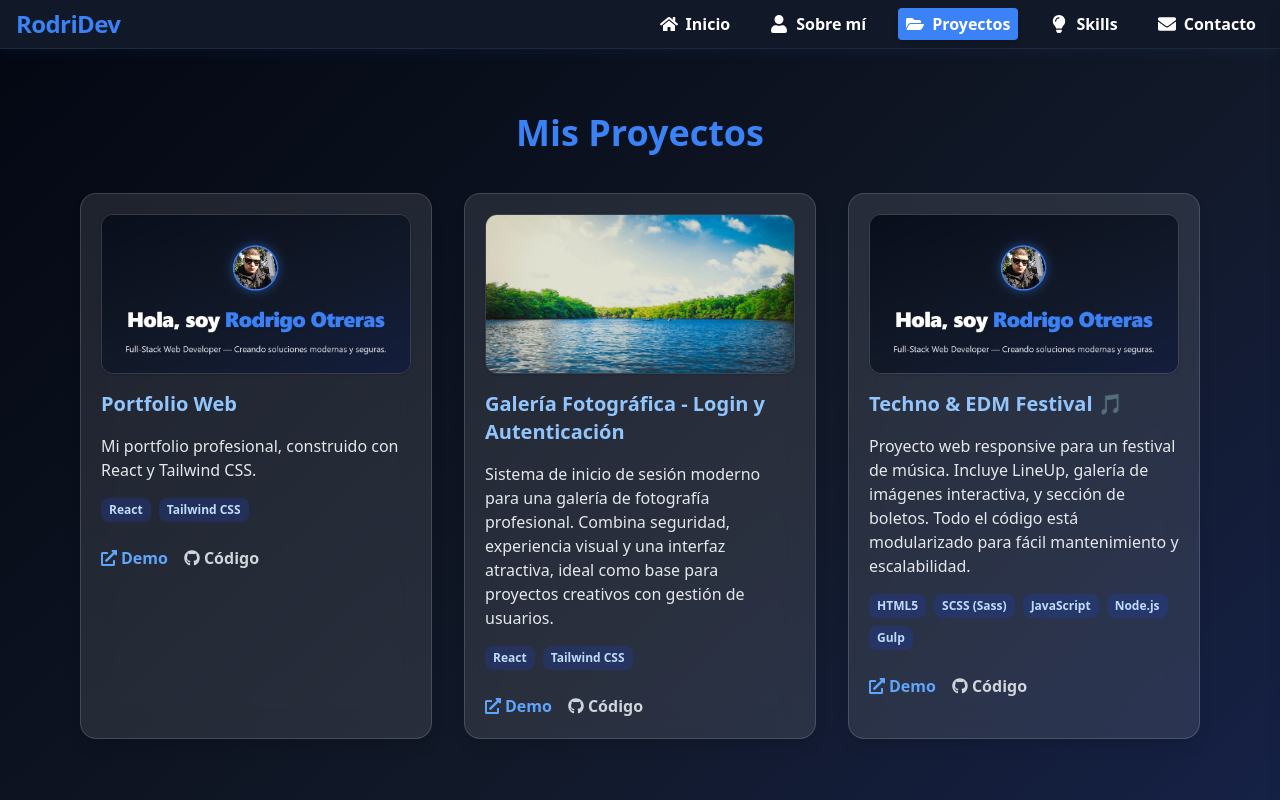
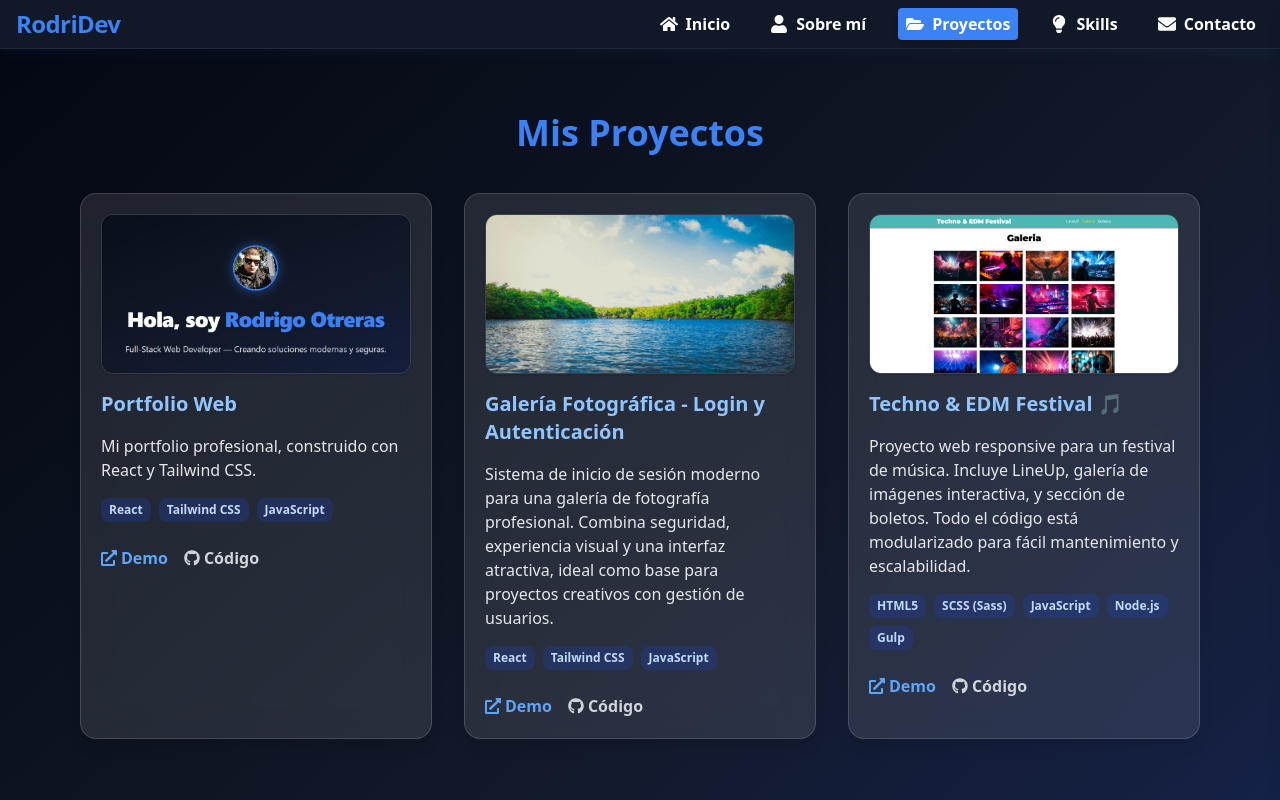
Before and after one commit to XxTreendxX/PortfolioRodriDev, a React (Vite) app: page /projects in a window 1280 px wide. Shown: the top 800 px of the page. Built offline with nearby package versions, Linux system fonts and the light colour scheme.

Commit message:
Se actualizacion de proyectos

```diff
--- a/src/data/projects.js
+++ b/src/data/projects.js
@@ -3,7 +3,7 @@ export const projects = [
     nombre: "Portfolio Web",
     descripcion:
       "Mi portfolio profesional, construido con React y Tailwind CSS.",
-    tecnologias: ["React", "Tailwind CSS"],
+    tecnologias: ["React", "Tailwind CSS", "JavaScript"],
     imagen: "/portfolio.jpg",
     demo: "https://www.rodridev.com.ar",
     github: "https://github.com/XxTreendxX/PortfolioRodriDev",
@@ -12,7 +12,7 @@ export const projects = [
     nombre: "Galería Fotográfica - Login y Autenticación",
     descripcion:
       "Sistema de inicio de sesión moderno para una galería de fotografía profesional. Combina seguridad, experiencia visual y una interfaz atractiva, ideal como base para proyectos creativos con gestión de usuarios.",
-    tecnologias: ["React", "Tailwind CSS"],
+    tecnologias: ["React", "Tailwind CSS", "JavaScript"],
     imagen: "/Fotografia.jpg",
     demo: "https://galeria-fotografica-login-autenticacion.vercel.app/",
     github:
@@ -23,7 +23,7 @@ export const projects = [
     descripcion:
       "Proyecto web responsive para un festival de música. Incluye LineUp, galería de imágenes interactiva, y sección de boletos. Todo el código está modularizado para fácil mantenimiento y escalabilidad.",
     tecnologias: ["HTML5", "SCSS (Sass)", "JavaScript", "Node.js", "Gulp"],
-    imagen: "/portfolio.jpg",
+    imagen: "/FestivalMusica.png",
     demo: "https://www.rodridev.com.ar",
     github: "https://github.com/XxTreendxX/PortfolioRodriDev",
   },
```
